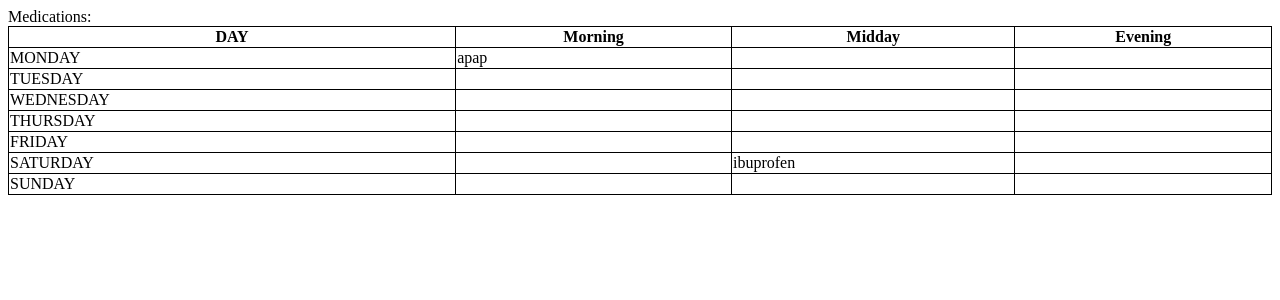
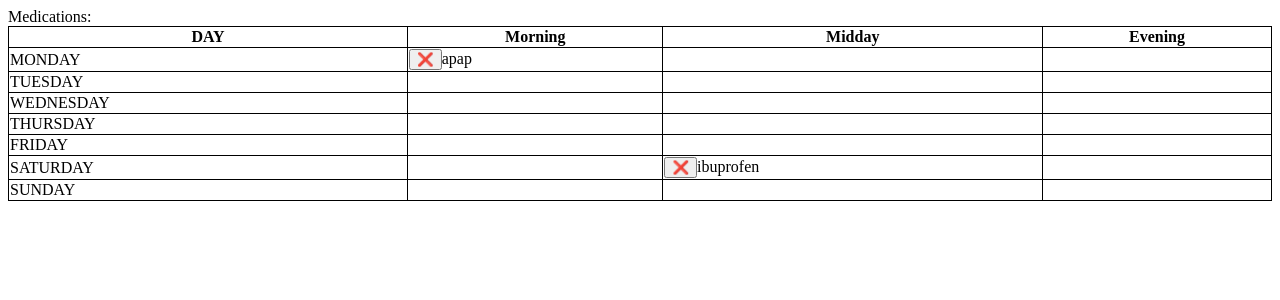
Before and after one commit to sebgrz/medication-notifier, a Next.js app in the folder web/: page / in a window 1280 px wide. Shown: the top 300 px of the page. Built offline with nearby package versions, Linux system fonts and the light colour scheme.

Commit message:
feat(web) medication element

```diff
--- /dev/null
+++ b/web/components/medicationElement.tsx
@@ -0,0 +1,14 @@
+import { Medication } from "./medicationsPanel"
+
+const MedicationElement = (props: { element: Medication }) => {
+	return (
+		<>
+			<div>
+				<button>❌</button>
+				<span>{props.element.name}</span>
+			</div>
+		</>
+	);
+}
+
+export default MedicationElement;
--- a/web/components/medicationsPanel.style.module.css
+++ b/web/components/medicationsPanel.style.module.css
@@ -1,4 +1,14 @@
-.medicationPanel * {
+.medicationPanel table {
 	border: 1px solid black;
 	border-collapse: collapse;
 }
+
+.medicationPanel th {
+	border: 1px solid black;
+	border-collapse: collapse;
+}
+
+.medicationPanel td {
+	border: 1px solid black;
+	border-collapse: collapse;
+}
--- a/web/components/medicationsPanel.tsx
+++ b/web/components/medicationsPanel.tsx
@@ -1,5 +1,6 @@
 import { useEffect, useState } from "react";
 import styles from "./medicationsPanel.style.module.css";
+import MedicationElement from "./medicationElement";
 
 export enum TimeOfDay {
 	MORNING = "MOR",
@@ -50,9 +51,9 @@ const MedicationsPanel = (props: { data: Medication[] }) => {
 					{Object.entries(Day).map(([k, v]) =>
 						<tr key={k} style={{ border: "1px solid black" }}>
 							<td>{k}</td>
-							<td>{getMedications(v, TimeOfDay.MORNING).map(m => m.name)}</td>
-							<td>{getMedications(v, TimeOfDay.MIDDAY).map(m => m.name)}</td>
-							<td>{getMedications(v, TimeOfDay.EVENING).map(m => m.name)}</td>
+							<td>{getMedications(v, TimeOfDay.MORNING).map(m => <MedicationElement element={m} />)}</td>
+							<td>{getMedications(v, TimeOfDay.MIDDAY).map(m => <MedicationElement element={m} />)}</td>
+							<td>{getMedications(v, TimeOfDay.EVENING).map(m => <MedicationElement element={m} />)}</td>
 						</tr>
 					)}
 				</tbody>
```
